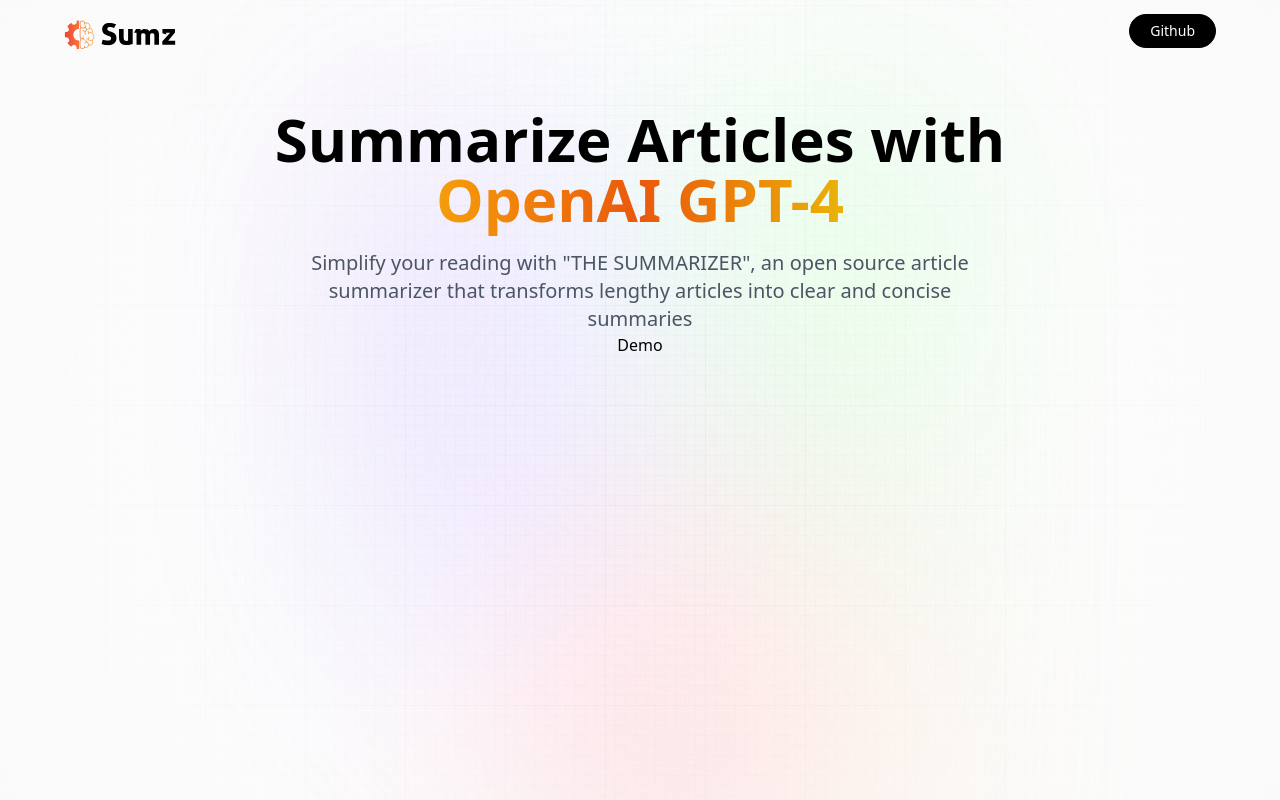
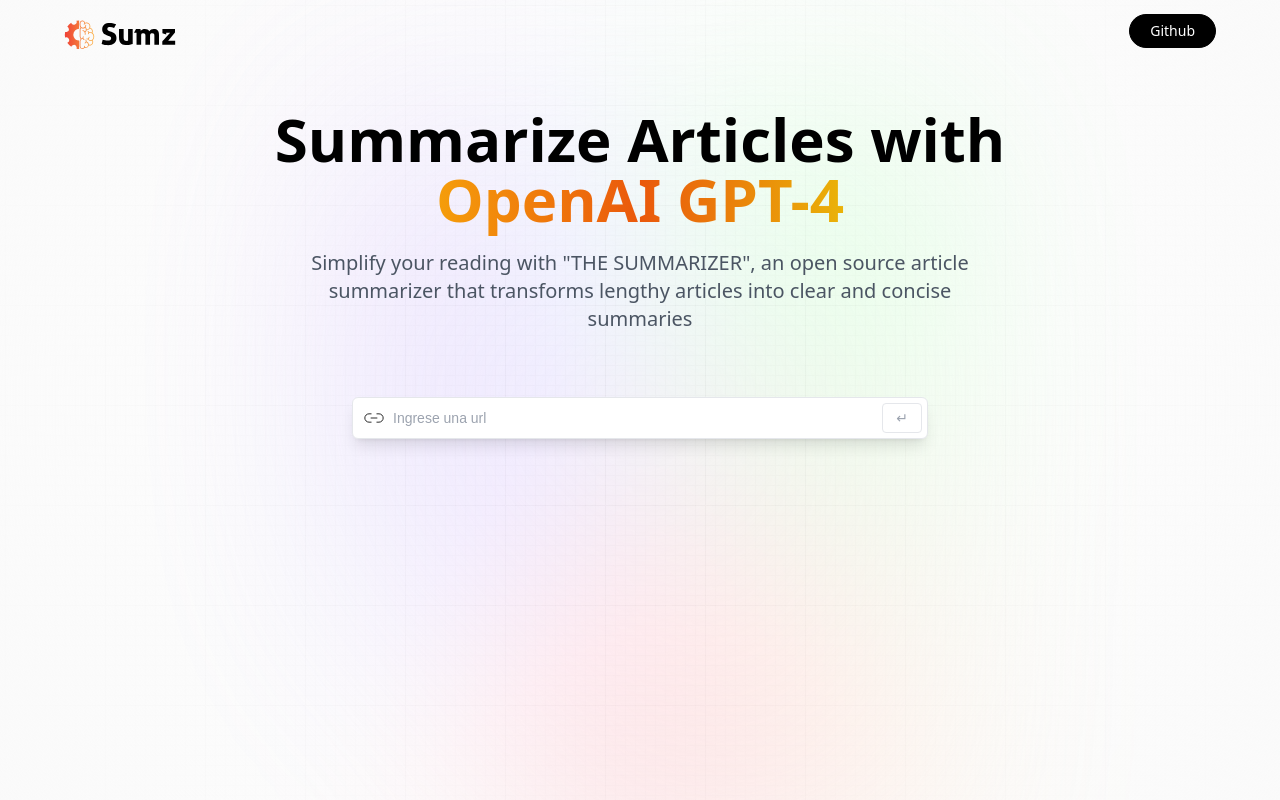
Before and after one commit to JordyV23/ai-summarizer, a React (Vite) app: page / in a window 1280 px wide. Built offline with nearby package versions, Linux system fonts and the light colour scheme; a web font is replaced by a local one.

Commit message:
Demo lista

```diff
--- a/src/components/Demo.jsx
+++ b/src/components/Demo.jsx
@@ -1,5 +1,46 @@
+import { useEffect, useState } from "react";
+import { copy, linkIcon, loader, tick } from "../assets";
+
 export const Demo = () => {
+const [article, setArticle] = useState({url:'',summary:''})
+
+  const onSubmit = async() => {
+    alert('submited')
+  };
+  const onInputChange = (e) => {
+    setArticle({...article, url: e.target.value})
+  };
+
   return (
-    <div>Demo</div>
-  )
-}
+    <section className="mt-16 w-full max-w-xl">
+      <div className="flex flex-col w-full gap-2">
+        <form
+          className="relative flex justify-center items-center"
+          onSubmit={onSubmit}
+        >
+          <img
+            src={linkIcon}
+            alt="link_icon"
+            className="absolute left-0 my-2 ml-3 w-5"
+          />
+          <input
+            type="url"
+            placeholder="Ingrese una url"
+            value={article.url}
+            onChange={onInputChange}
+            required
+            className="url_input peer"
+          />
+          <button
+            type="submit"
+            className="submit_btn peer-focus:border-gray-700 peer-focus:text-gray-700"
+          >
+            ↵
+          </button>
+        </form>
+
+
+      </div>
+    </section>
+  );
+};
```
